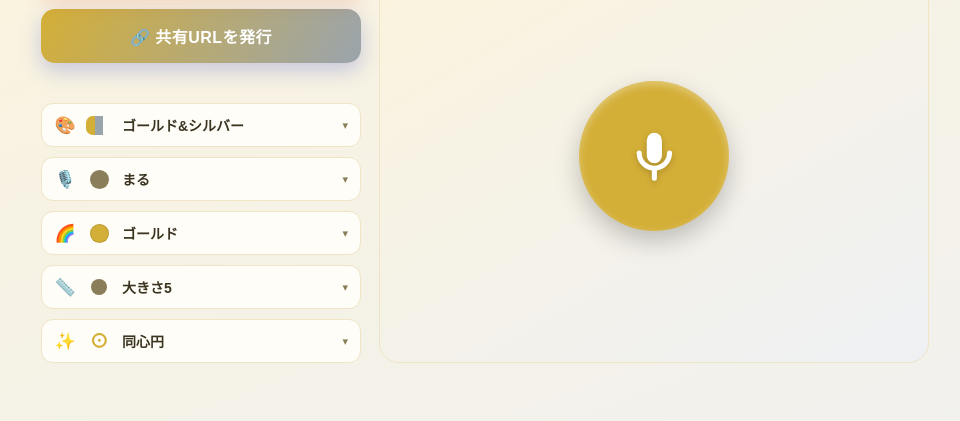
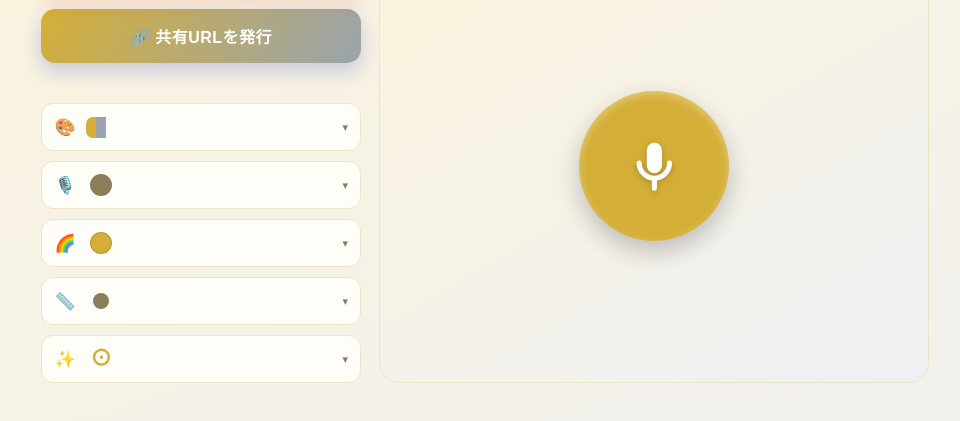
Before and after one commit to uta3y3uta/koewarp, a plain HTML site: page index.html in a window 1280 px wide. Shown: the part 129-550 px from the top of the page, without its empty margins (155-1115 px from the left). Drawn offline with Linux system fonts and the light colour scheme; a web font is replaced by a local one.

Commit message:
ピッカーの見出しから文字表示を削除しビジュアルのみに
各ピッカーの畳んだ状態から名称テキスト（「ゴールド&シルバー」等）を撤去し，
アイコン＋見本＋展開マークだけのすっきりした表示に。名称は見本ホバー時の
ツールチップで確認可。見本は少し大きめにして現在の選択を判別しやすく。

Co-Authored-By: Claude Opus 4 <noreply@anthropic.com>

```diff
--- a/app.js
+++ b/app.js
@@ -139,10 +139,6 @@ function pkSet(kind,cfg,v){
   if(kind==='theme')cfg.t=v; else if(kind==='shape')cfg.s=v;
   else if(kind==='color')cfg.c=+v; else if(kind==='size')cfg.z=+v; else cfg.f=v;
 }
-function pkLabel(kind,v){
-  const it=pkItems(kind).find(x=>String(x.v)===String(v));
-  return it?it.label:'';
-}
 function pkSwatch(kind,v){
   const el=document.createElement('span');
   if(kind==='theme'){
@@ -179,8 +175,7 @@ function makePicker(p, cfg){
     const ic=document.createElement('span'); ic.className='ph-ic'; ic.textContent=p.ic;
     const val=document.createElement('span'); val.className='ph-val';
     const mini=document.createElement('span'); mini.className='ph-mini'; mini.appendChild(pkSwatch(kind,v));
-    const nm=document.createElement('span'); nm.className='ph-name'; nm.textContent=pkLabel(kind,v);
-    val.appendChild(mini); val.appendChild(nm);
+    val.appendChild(mini);
     const car=document.createElement('span'); car.className='ph-caret'; car.textContent='▾';
     head.append(ic,val,car);
   }
--- a/styles.css
+++ b/styles.css
@@ -85,7 +85,7 @@ body{
 .ph-val{flex:1;min-width:0;display:flex;align-items:center;gap:10px;
   font-size:14px;font-weight:700;color:var(--ink);overflow:hidden}
 .ph-name{white-space:nowrap;overflow:hidden;text-overflow:ellipsis}
-.ph-mini{flex:none;width:26px;height:26px;display:flex;align-items:center;justify-content:center}
+.ph-mini{flex:none;width:30px;height:30px;display:flex;align-items:center;justify-content:center}
 .ph-caret{flex:none;color:var(--sub);font-size:11px;transition:transform .2s}
 .picker.open .ph-caret{transform:rotate(180deg)}
 
@@ -116,10 +116,10 @@ body{
 .sw-fx{font-size:21px;line-height:1;color:var(--brand)}
 
 /* head内の小プレビュー */
-.ph-mini .sw-theme{width:26px;height:19px}
-.ph-mini .sw-shape{width:19px;height:19px}
-.ph-mini .sw-color{width:19px;height:19px}
-.ph-mini .sw-fx{font-size:19px}
+.ph-mini .sw-theme{width:30px;height:21px}
+.ph-mini .sw-shape{width:22px;height:22px}
+.ph-mini .sw-color{width:22px;height:22px}
+.ph-mini .sw-fx{font-size:22px}
 
 /* ---- 右：プレビュー ---- */
 .stage-wrap{position:relative;border-radius:20px;
```
